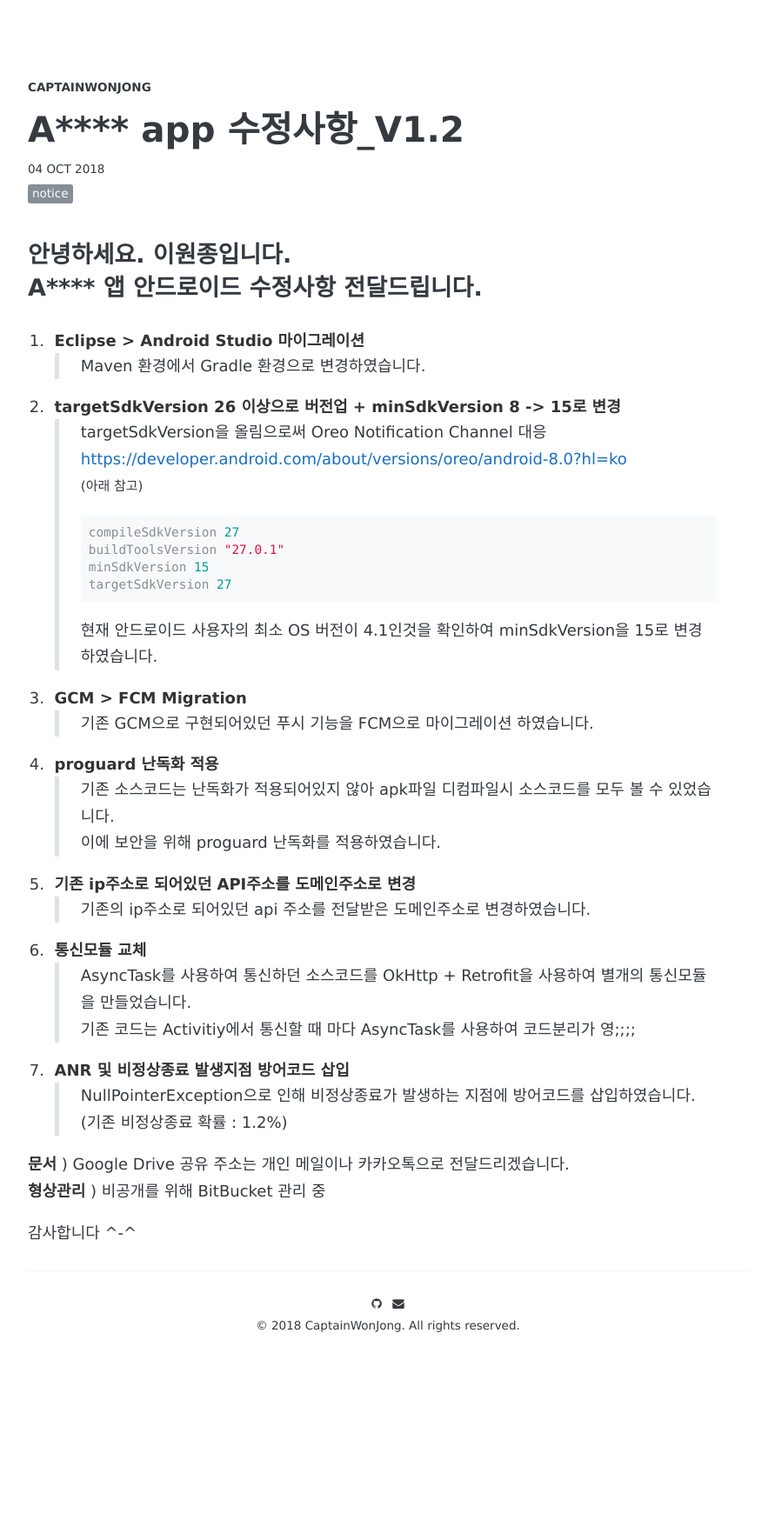
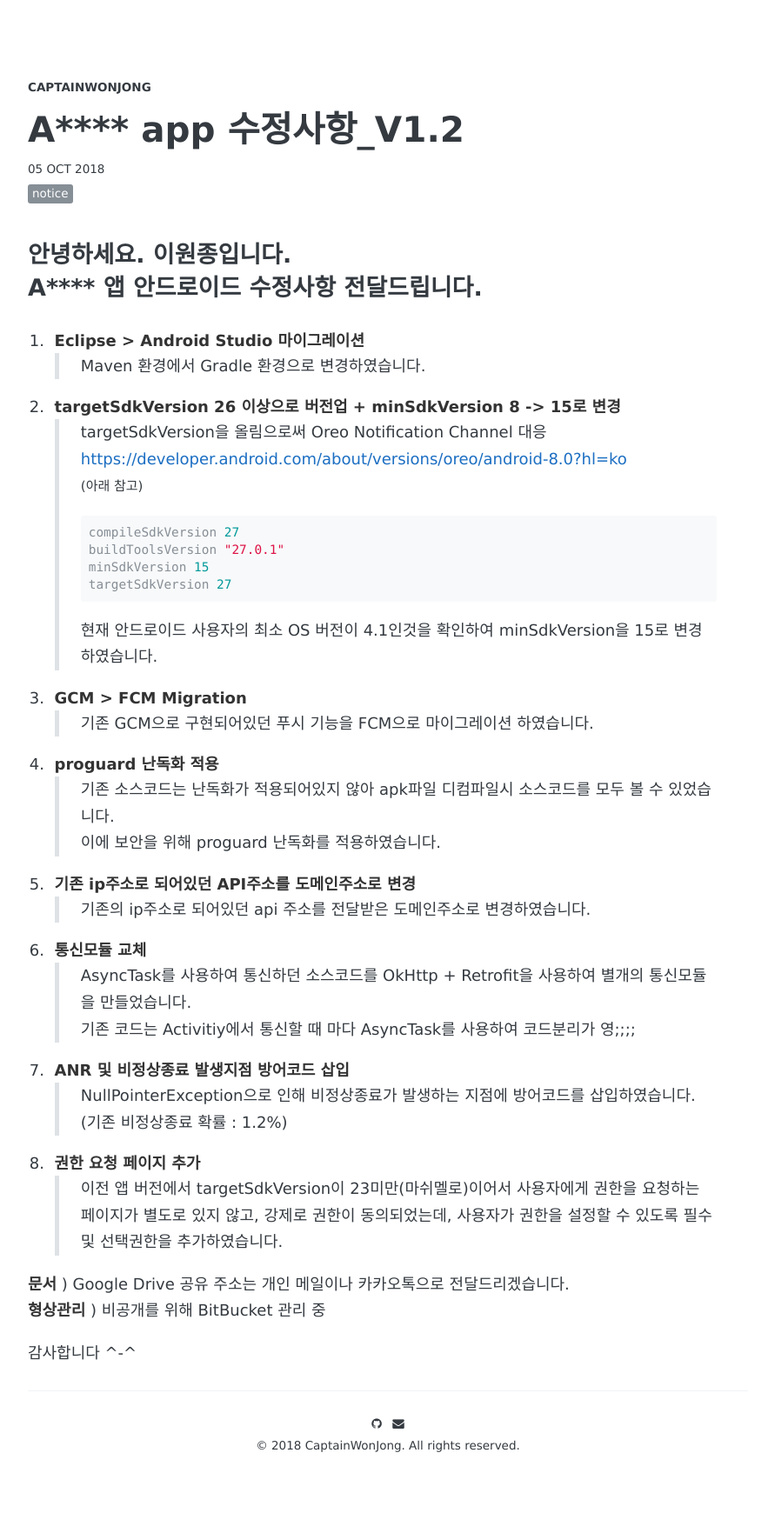
Before and after one commit to CaptainWonJong/CaptainWonJong.github.io, a Jekyll site: the page built from _posts/2018-10-05-A****.apk 수정사항.md, in a window 1280 px wide. Shown: the whole page at 87% size, without its empty margins (194-1085 px from the left). Built offline with Jekyll 4.4.1, drawn with Linux system fonts in a browser that asks for light colours; some web fonts are replaced; comment, search, counter and statistics services are not loaded; before the commit the page ends 1626 px from its top, so only the background shows below that.

Commit message:
modify a****

```diff
--- a/_posts/2018-10-04-A****.apk 수정사항.md
+++ b/_posts/2018-10-05-A****.apk 수정사항.md
@@ -2,7 +2,7 @@
 layout: post
 title: "A**** app 수정사항_V1.2"
 description: "A**** app 수정사항"
-date: 2018-10-04
+date: 2018-10-05
 tags: [notice]
 comments: false
 share: false
@@ -42,6 +42,8 @@ targetSdkVersion 27
 > NullPointerException으로 인해 비정상종료가 발생하는 지점에 방어코드를 삽입하였습니다.
 (기존 비정상종료 확률 : 1.2%)
 
+8. **권한 요청 페이지 추가**
+> 이전 앱 버전에서 targetSdkVersion이 23미만(마쉬멜로)이어서 사용자에게 권한을 요청하는 페이지가 별도로 있지 않고, 강제로 권한이 동의되었는데, 사용자가 권한을 설정할 수 있도록 필수 및 선택권한을 추가하였습니다.
 
 
 **문서** ) Google Drive 공유 주소는 개인 메일이나 카카오톡으로 전달드리겠습니다.
```
Also changed, not shown: 5 other files.
